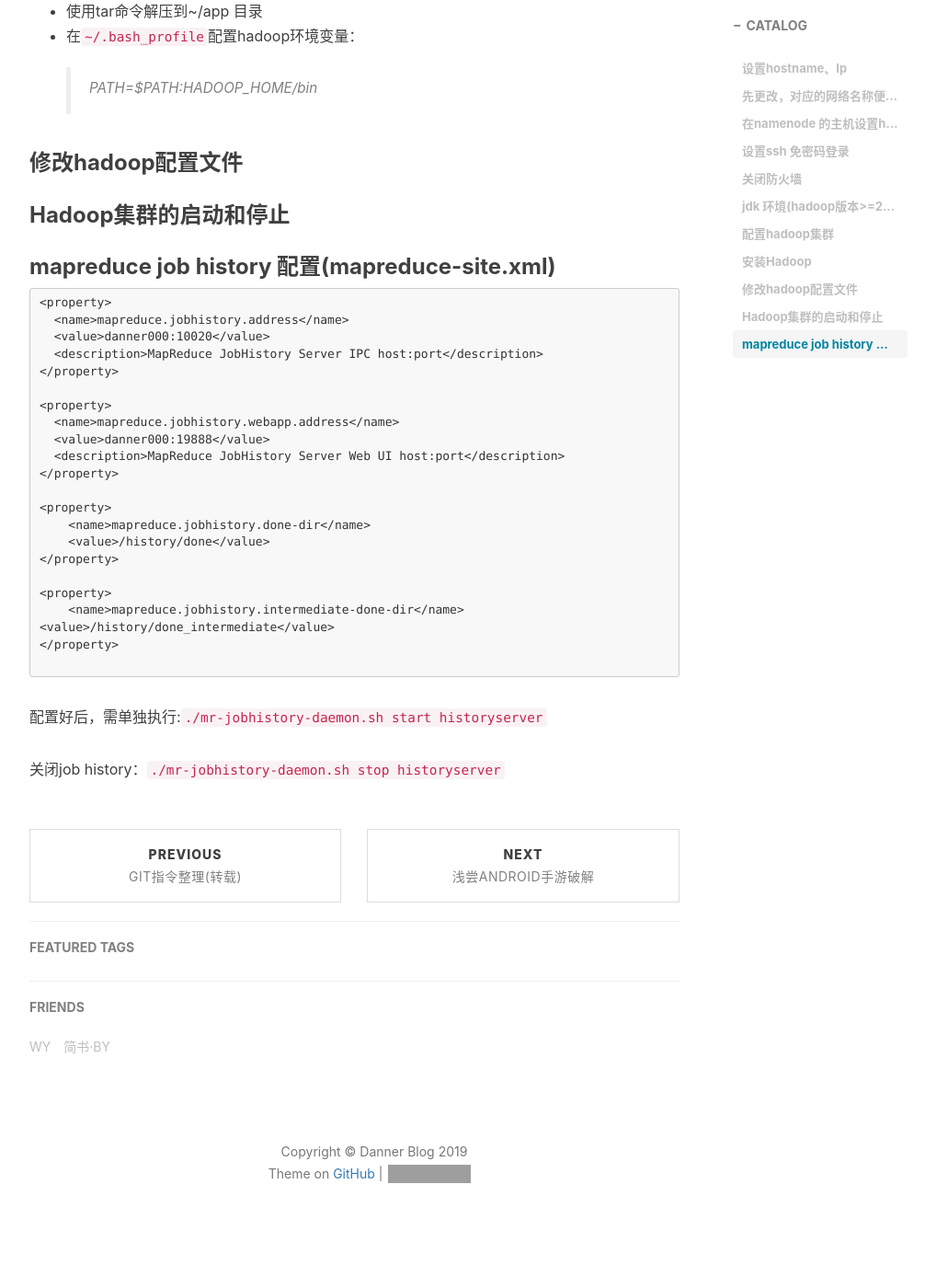
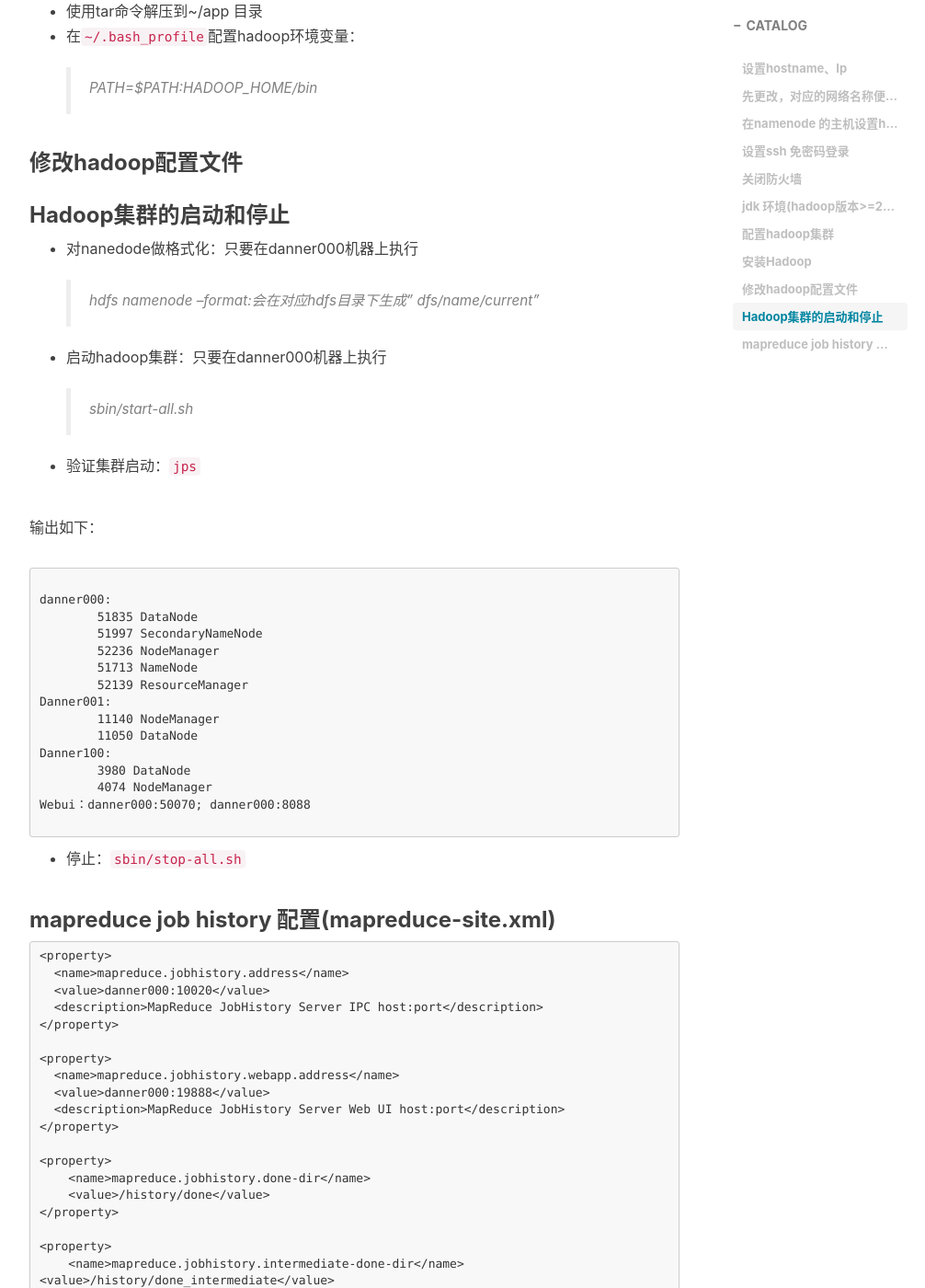
Before and after one commit to vendanner/vendanner.github.io, a Jekyll site: the page built from _posts/2019-02-16-Hadoop集群创建.md, in a window 1280 px wide and 1400 px high, scrolled down 2323 px. Shown: the whole window at 92% size, without its empty margins (233-1239 px from the left). Built offline with Jekyll 4.4.1, drawn with Linux system fonts in a browser that asks for light colours; nearby versions of some CDN libraries; comment, search, counter and statistics services are not loaded; grey boxes are pictures that could not be loaded.

Commit message:
Update 2019-02-16-Hadoop集群创建.md

````diff
--- a/_posts/2019-02-16-Hadoop集群创建.md
+++ b/_posts/2019-02-16-Hadoop集群创建.md
@@ -68,6 +68,34 @@ centos7 及以上：
 ### 修改hadoop配置文件
 
 ### Hadoop集群的启动和停止
+- 对nanedode做格式化：只要在danner000机器上执行
+> hdfs namenode –format:会在对应hdfs目录下生成” dfs/name/current”
+
+- 启动hadoop集群：只要在danner000机器上执行
+> sbin/start-all.sh
+
+- 验证集群启动：`jps`
+
+输出如下：
+
+```
+
+danner000:
+	51835 DataNode
+	51997 SecondaryNameNode
+	52236 NodeManager
+	51713 NameNode
+	52139 ResourceManager
+Danner001:
+	11140 NodeManager
+	11050 DataNode
+Danner100:
+	3980 DataNode
+	4074 NodeManager
+Webui：danner000:50070; danner000:8088
+
+```
+- 停止：`sbin/stop-all.sh`
 
 ### mapreduce job history 配置(mapreduce-site.xml)
 ```
````
